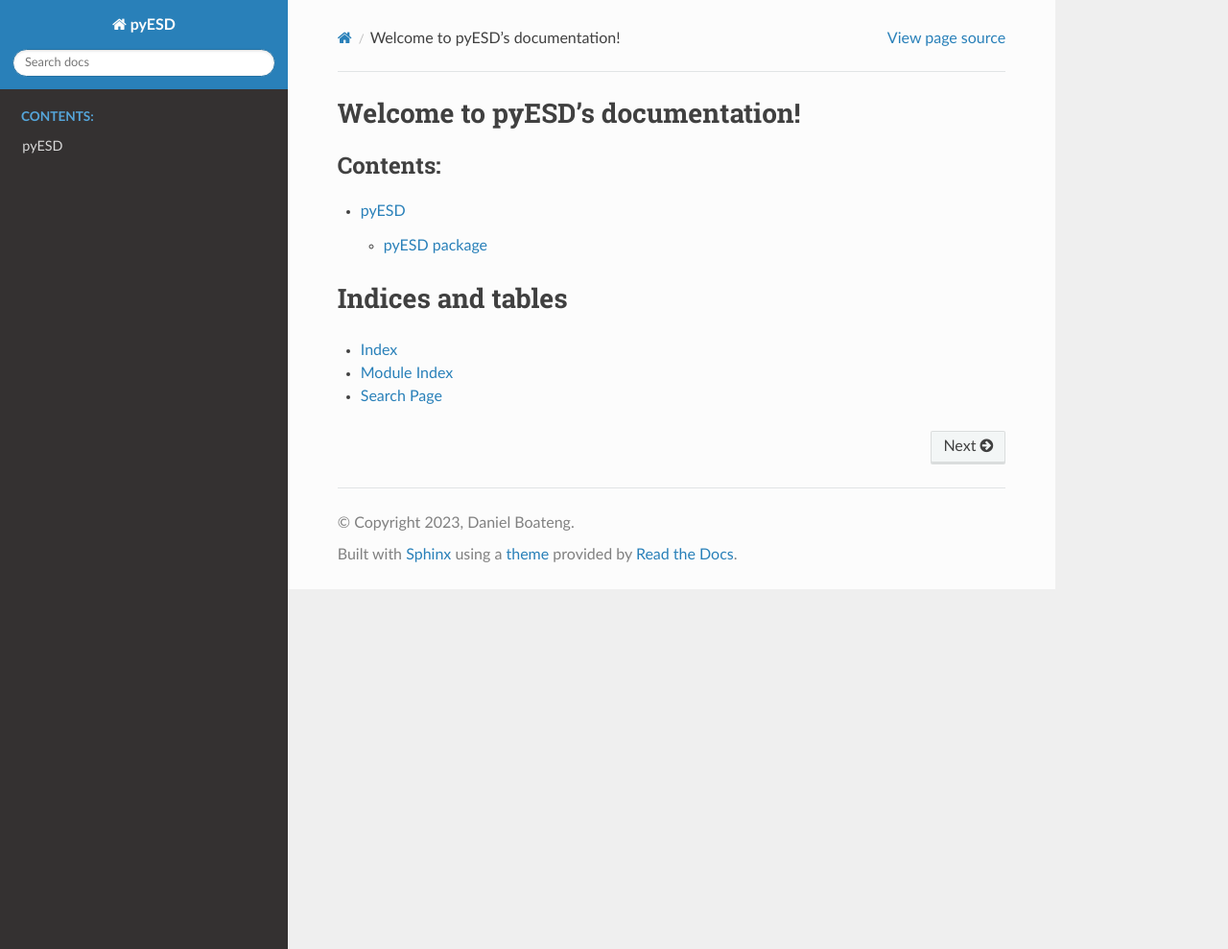
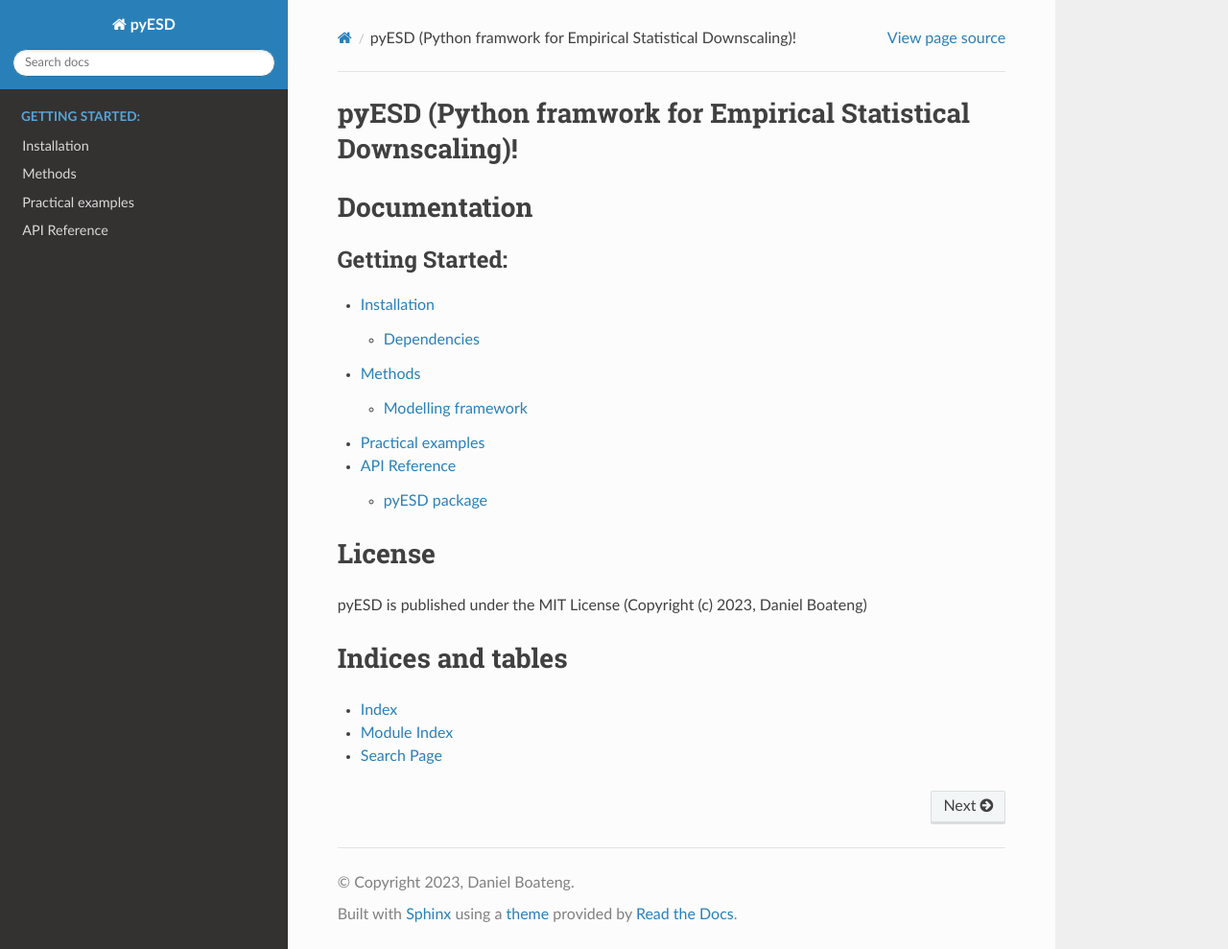
Before and after one commit to Dan-Boat/PyESD, a Sphinx documentation site: the page built from docs/source/index.rst, in a window 1280 px wide and 989 px high. Shown: the whole window at 96% size. Built offline with Sphinx 7.4.7 and the Read the Docs theme 2.0.0, drawn with Linux system fonts in a browser that asks for light colours.

Commit message:
seting doc structure

```diff
--- /dev/null
+++ b/docs/source/examples.rst
@@ -0,0 +1,2 @@
+Practical examples
+==================
--- a/docs/source/index.rst
+++ b/docs/source/index.rst
@@ -3,16 +3,27 @@
    You can adapt this file completely to your liking, but it should at least
    contain the root `toctree` directive.
 
-Welcome to pyESD's documentation!
-=================================
+pyESD (Python framwork for Empirical Statistical Downscaling)!
+==============================================================
+
+
+Documentation
+=============
 
 .. toctree::
    :maxdepth: 2
-   :caption: Contents:
+   :caption: Getting Started:
 
+   installation
+   methods
+   examples
+   testing
    modules
 
 
+License
+=======
+pyESD is published under the MIT License (Copyright (c) 2023, Daniel Boateng)
 
 Indices and tables
 ==================
--- /dev/null
+++ b/docs/source/installation.rst
@@ -0,0 +1,6 @@
+Installation
+============
+
+
+Dependencies
+------------
--- a/docs/source/modules.rst
+++ b/docs/source/modules.rst
@@ -1,5 +1,5 @@
-pyESD
-=====
+API Reference
+=============
 
 .. toctree::
    :maxdepth: 4
```
Also changed, not shown: docs/source/methods.rst (added, +16 -0 lines), docs/source/testing.rst (added).
